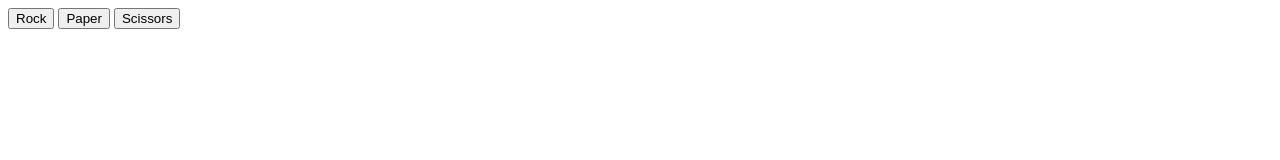
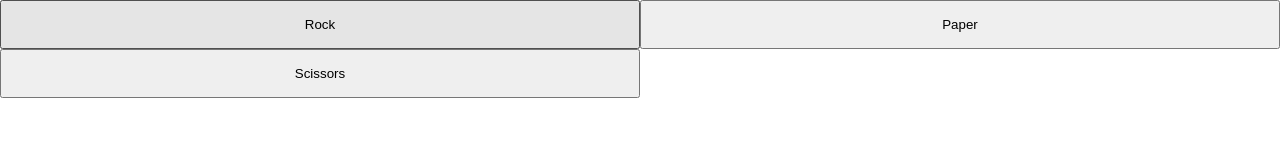
Before and after one commit to jplew16/rockPaperScissors, a plain HTML site: page index.html in a window 1280 px wide. Drawn offline with Linux system fonts and the light colour scheme.

Commit message:
Wrote ui for user to click buttons to play a game :)

```diff
--- a/index.html
+++ b/index.html
@@ -1,13 +1,13 @@
 <!DOCTYPE html>
 <html>
     <head>
+        <link rel="stylesheet" href="style.css">
         <meta charset="UTF-8">
         <title>Rock Paper Scissors Console Game</title>
     </head>
-    <button id='rock'>Rock</button>
-    <button id='paper'>Paper</button>
-    <button id='scissors'>Scissors</button>
     <body>
+        <div id='buttonsContainer'>
+        </div>
     <script src="uiGame.js"></script>
     </body>
 </html>
--- /dev/null
+++ b/style.css
@@ -0,0 +1,22 @@
+* {
+    margin: 0;
+    padding: 0;
+}
+
+#buttons {
+    margin: 10em auto;
+    display: inline-block;
+    width: 25%;
+    height: 15%;
+    text-align: center;
+}
+
+.buttons-play {
+    text-align: center;
+    display: inline-block;
+    width: 50%;
+    height: auto;
+    padding: 15px;
+    margin: 0 auto;
+
+}
--- a/uiGame.js
+++ b/uiGame.js
@@ -16,15 +16,25 @@ function playRound(playerChoice, computerChoice) {  // Compare computer's and us
    console.log(`${playerChoice} ${roundOver} ${computerChoice}`)
    return roundOver;
 }
+   function createButtons(idName) {
+      const playerButton = document.createElement('button');
+      playerButton.id = idName;
+      playerButton.textContent = idName;
+      playerButton.classList.toggle('buttons-play');
+      return playerButton;
+   }
+   buttonsContainer.append(createButtons('Rock'));
+   buttonsContainer.append(createButtons('Paper'));
+   buttonsContainer.append(createButtons('Scissors'));
 
-function game(playerScore = 0, computerScore = 0) { // Play a five round game keeping track of score
-    const buttons = document.querySelectorAll('button')
-    buttons.addEventListener('click', playRound(buttons.id))
+   const btns = document.querySelectorAll('button')
+   btns.forEach((button) => {
 
+      button.addEventListener('click', playRound(buttonsContainer.id, computerPlay()));
+
+   })
        console.log(`Player Score : ${playerScore}
 Computer Score: ${computerScore}`)
-
-   }
    gameOver(playerScore, computerScore)
 
 
```
